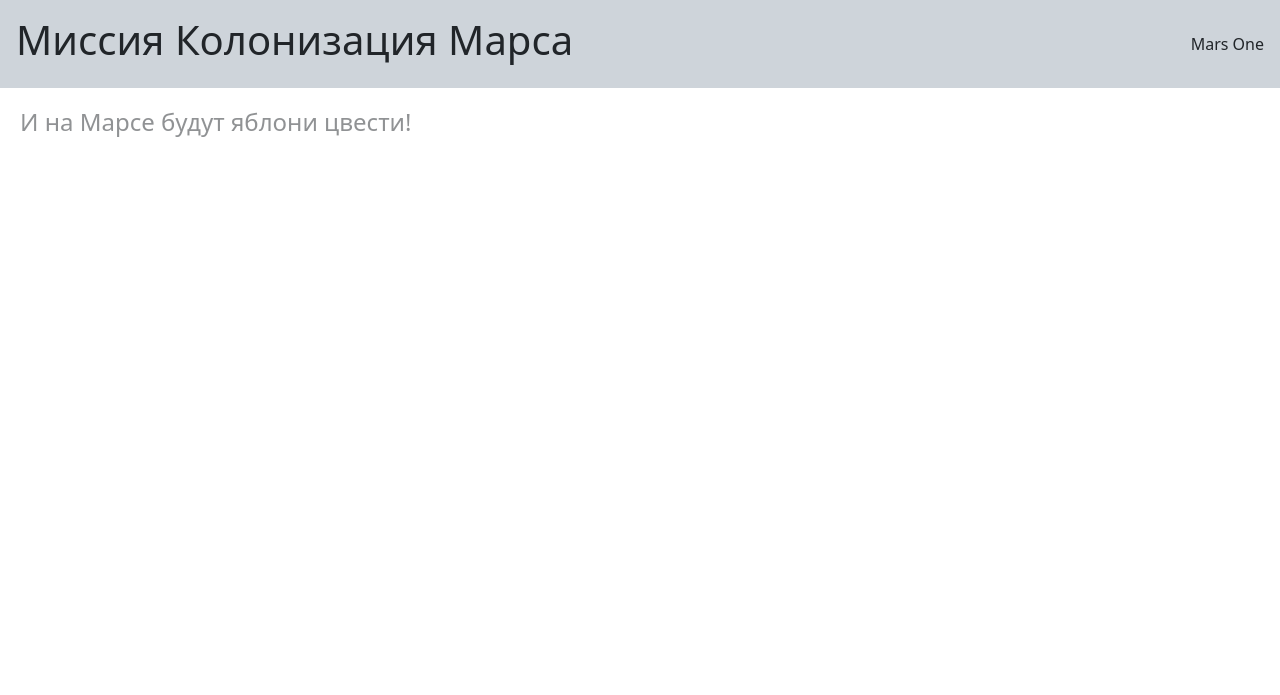
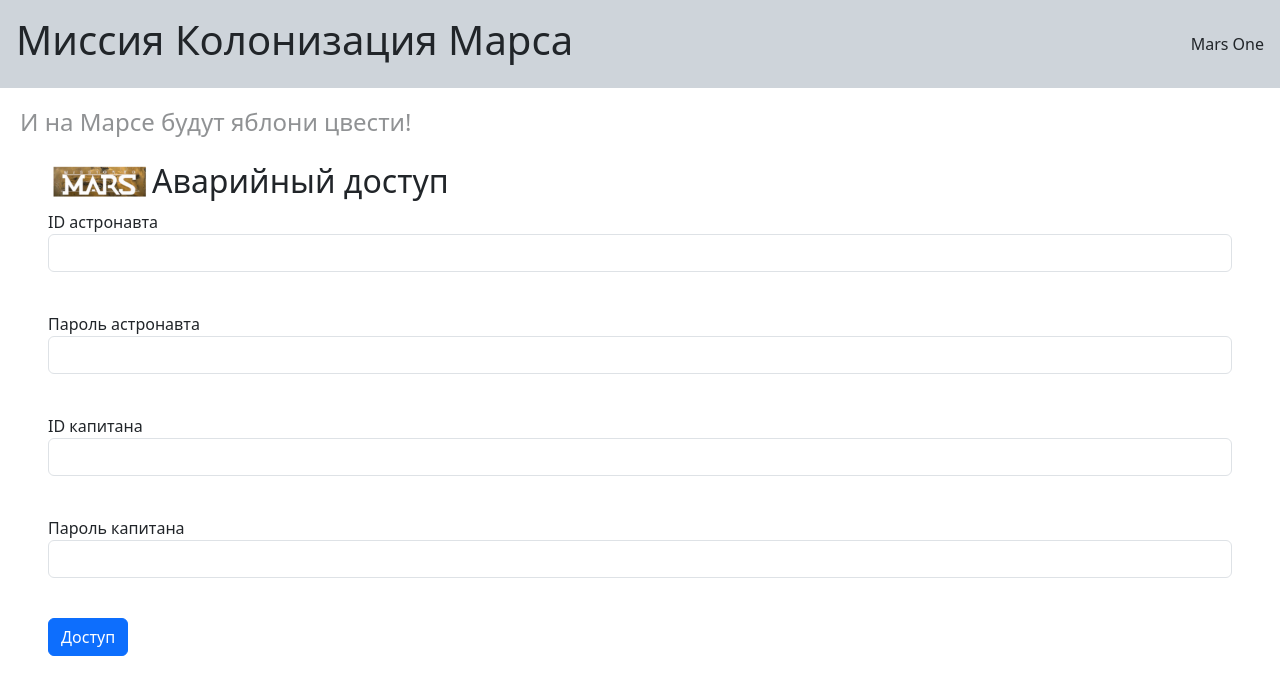
Before and after one commit to VND0/what_the_flask, a Flask app: page /login in a window 1280 px wide. Shown: the top 695 px of the page. Run offline with Flask 3, Linux system fonts and the light colour scheme.

Commit message:
Done "double protection" task.

```diff
--- a/app.py
+++ b/app.py
@@ -1,8 +1,11 @@
 from typing import Literal
 
-from flask import Flask, render_template
+from flask import Flask, render_template, redirect
+
+from forms import DoubleProtection
 
 app = Flask(__name__)
+app.config["SECRET_KEY"] = "382adc65b7fcd23c786cc733d7d2a1"
 OCCUPATIONS = [
     "инженер-исследователь",
     "пилот",
@@ -50,5 +53,15 @@ def auto_answer():
     return render_template("auto_answer.html", **params)
 
 
+@app.route("/login", methods=["POST", "GET"])
+def double_protection():
+    form = DoubleProtection()
+    if form.validate_on_submit():
+        print(form.astro_id.data)
+        print(form.cap_id.data)
+        return redirect("/Mars")
+    return render_template("double_protection.html", title="Аварийный доступ", form=form)
+
+
 if __name__ == '__main__':
     app.run(host="127.0.0.1", port=8080, debug=True)
--- /dev/null
+++ b/forms.py
@@ -0,0 +1,11 @@
+from flask_wtf import FlaskForm
+from wtforms import PasswordField, IntegerField, SubmitField
+from wtforms.validators import DataRequired
+
+
+class DoubleProtection(FlaskForm):
+    astro_id = IntegerField("ID астронавта", validators=[DataRequired()])
+    astro_passwd = PasswordField("Пароль астронавта", validators=[DataRequired()])
+    cap_id = IntegerField("ID капитана", validators=[DataRequired()])
+    cap_passwd = PasswordField("Пароль капитана", validators=[DataRequired()])
+    submit = SubmitField("Доступ")
--- a/static/css/styles.css
+++ b/static/css/styles.css
@@ -3,3 +3,18 @@ h4 {
     padding-left: 20px;
     color: var(--bs-tertiary-color);
 }
+
+.access-header {
+    display: flex;
+    align-items: center;
+}
+
+.access-header:before {
+    content: "";
+    background-image: var(--mars-url);
+    background-size: contain;
+    display: block;
+    width: 94px;
+    height: 31px;
+    margin: 5px;
+}
--- a/templates/base.html
+++ b/templates/base.html
@@ -3,6 +3,9 @@
 <head>
     <meta charset="UTF-8">
     <meta name="viewport" content="width=device-width, initial-scale=1.0">
+
+    {% block in_head %}
+    {% endblock %}
 
     <link href="https://cdn.jsdelivr.net/npm/bootstrap@5.3.3/dist/css/bootstrap.min.css" rel="stylesheet"
           integrity="sha384-QWTKZyjpPEjISv5WaRU9OFeRpok6YctnYmDr5pNlyT2bRjXh0JMhjY6hW+ALEwIH" crossorigin="anonymous">
@@ -15,7 +18,7 @@
     <h1>Миссия Колонизация Марса</h1>
     <p class="m-0">Mars One</p>
 </div>
-<h4 >И на Марсе будут яблони цвести!</h4>
+<h4>И на Марсе будут яблони цвести!</h4>
 {% block content %}
 {% endblock %}
 </body>
--- /dev/null
+++ b/templates/double_protection.html
@@ -0,0 +1,49 @@
+{% extends 'base.html' %}
+
+{% block in_head %}
+    <style>
+        :root {
+            --mars-url: url("{{ url_for("static", filename="img/mars.png") }}");
+        }
+    </style>
+{% endblock %}
+
+{% block content %}
+    <div class="mx-5 my-4">
+        <h2 class="access-header">Аварийный доступ</h2>
+        <form action="" method="post" novalidate>
+            {{ form.hidden_tag() }}
+            <p>
+                {{ form.astro_id.label }} <br>
+                {{ form.astro_id(class="form-control") }} <br>
+                {% for error in form.astro_id.errors %}
+                    <div class="alert alert-danger" role="alert">{{ error }}</div>
+                {% endfor %}
+            </p>
+            <p>
+                {{ form.astro_passwd.label }} <br>
+                {{ form.astro_passwd(class="form-control", type="password") }} <br>
+                {% for error in form.astro_passwd.errors %}
+                    <div class="alert alert-danger" role="alert">{{ error }}</div>
+                {% endfor %}
+            </p>
+            <p>
+                {{ form.cap_id.label }} <br>
+                {{ form.cap_id(class="form-control") }} <br>
+                {% for error in form.cap_id.errors %}
+                    <div class="alert alert-danger" role="alert">{{ error }}</div>
+                {% endfor %}
+            </p>
+            <p>
+                {{ form.cap_passwd.label }} <br>
+                {{ form.cap_passwd(class="form-control", type="password") }} <br>
+                {% for error in form.cap_passwd.errors %}
+                    <div class="alert alert-danger" role="alert">{{ error }}</div>
+                {% endfor %}
+            </p>
+            <p>
+                {{ form.submit(type="submit", class="btn btn-primary") }}
+            </p>
+        </form>
+    </div>
+{% endblock %}
```
Also changed, not shown: static/img/mars.png (added).
